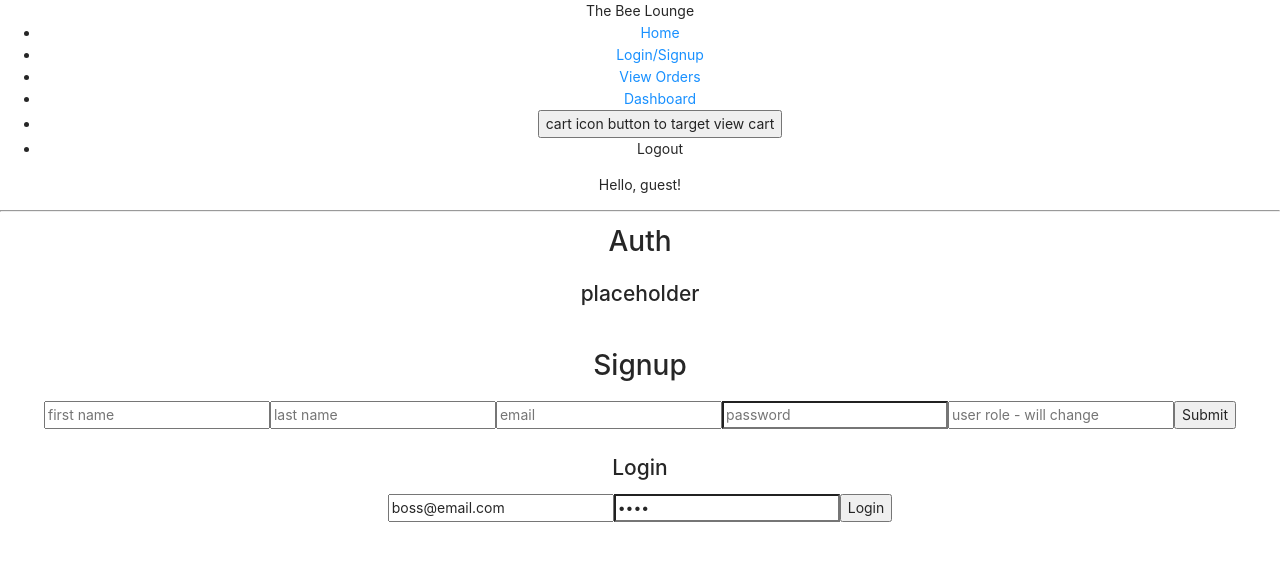
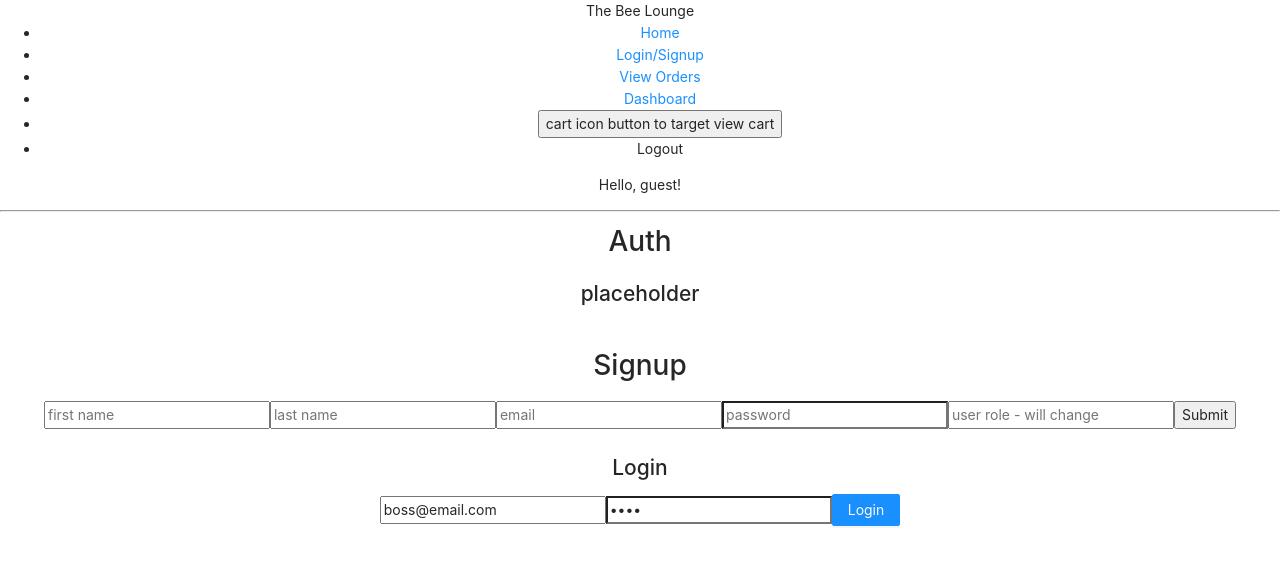
Before and after one commit to wtharden3/beeshop-client, a React (Create React App) app: page /login in a window 1280 px wide. Shown: the top 564 px of the page. Built offline with nearby package versions, Linux system fonts and the light colour scheme.

Commit message:
login button from antd

```diff
--- a/src/Components/Auth/Login.tsx
+++ b/src/Components/Auth/Login.tsx
@@ -1,10 +1,12 @@
 import { Component, FormEvent } from 'react';
-import APIURL from '../../helpers/environment'
-import Button from '@material-ui/core/Button';
+import APIURL from '../../helpers/environment';
+// import Button from '@material-ui/core/Button';
+import { Alert } from 'antd';
+import { Button } from 'antd';
 
 type LoginProps = {
   setToken: (data: string, name: string) => void;
-}
+};
 
 type LoginState = {
   // token: string;
@@ -22,8 +24,17 @@ class Login extends Component<LoginProps, LoginState> {
     };
 
     this.handleSubmit = this.handleSubmit.bind(this);
+  }
 
-  }
+  showSuccessFeedback = () => {
+    return (
+      <Alert
+        message="Success Text"
+        description="You Successfully Logged in!"
+        type="success"
+      />
+    );
+  };
 
   handleSubmit = (e: FormEvent) => {
     e.preventDefault();
@@ -35,9 +46,9 @@ class Login extends Component<LoginProps, LoginState> {
     const url: string = `${APIURL}/user/login`;
     const bodyObj: object = {
       email,
-      password
-    }
-  console.log(this.props.setToken)
+      password,
+    };
+    console.log(this.props.setToken);
     fetch(url, {
       method: 'POST',
       headers: {
@@ -45,14 +56,16 @@ class Login extends Component<LoginProps, LoginState> {
       },
       body: JSON.stringify(bodyObj),
     })
-    .then(res => res.json())
-    .then(data => {
-      console.log('submit data', data)
-      console.log('data.user', data.user.firstName)
-      const name = `${data.user.firstName} ${data.user.lastName}`
-      this.props.setToken(data.sessionToken, name)
-    })
+      .then(res => res.json())
+      .then(data => {
+        console.log('submit data', data);
+        console.log('data.user', data.user.firstName);
+        const name = `${data.user.firstName} ${data.user.lastName}`;
+        this.props.setToken(data.sessionToken, name);
+        this.showSuccessFeedback();
+      });
   };
+
 
   render() {
     // const token: React.ReactNode = this.props.children;
@@ -72,7 +85,7 @@ class Login extends Component<LoginProps, LoginState> {
             value={this.state.password}
             onChange={(e: any) => this.setState({ password: e.target.value })}
           />
-          <button>Login</button>
+          <Button type="primary" onClick={this.handleSubmit}>Login</Button>
         </form>
       </div>
     );
```
